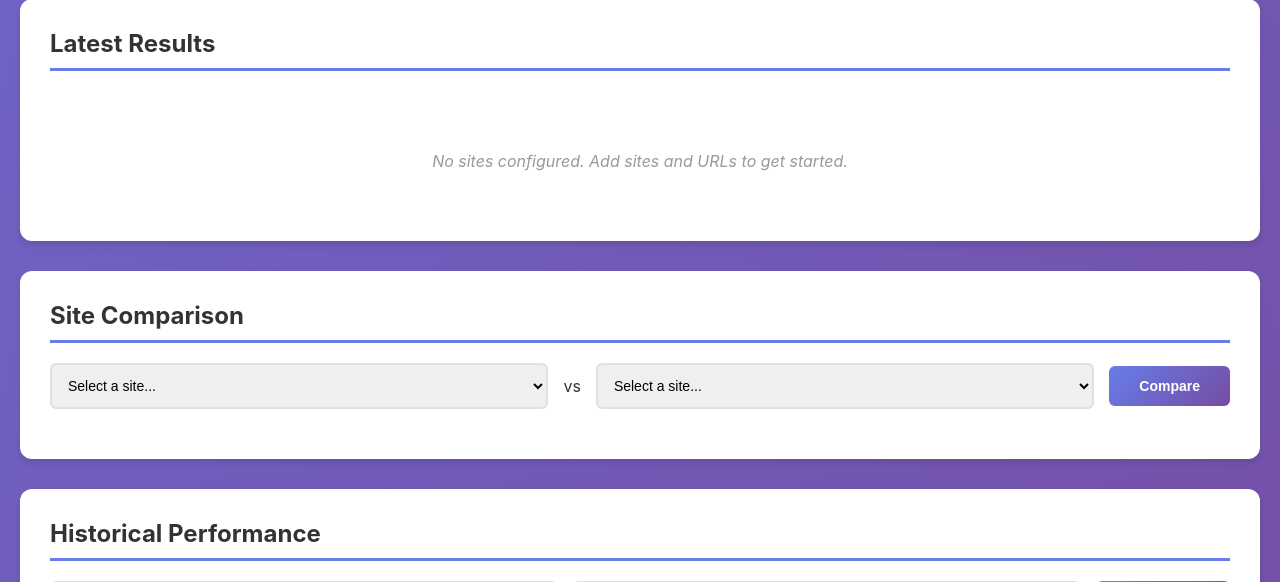
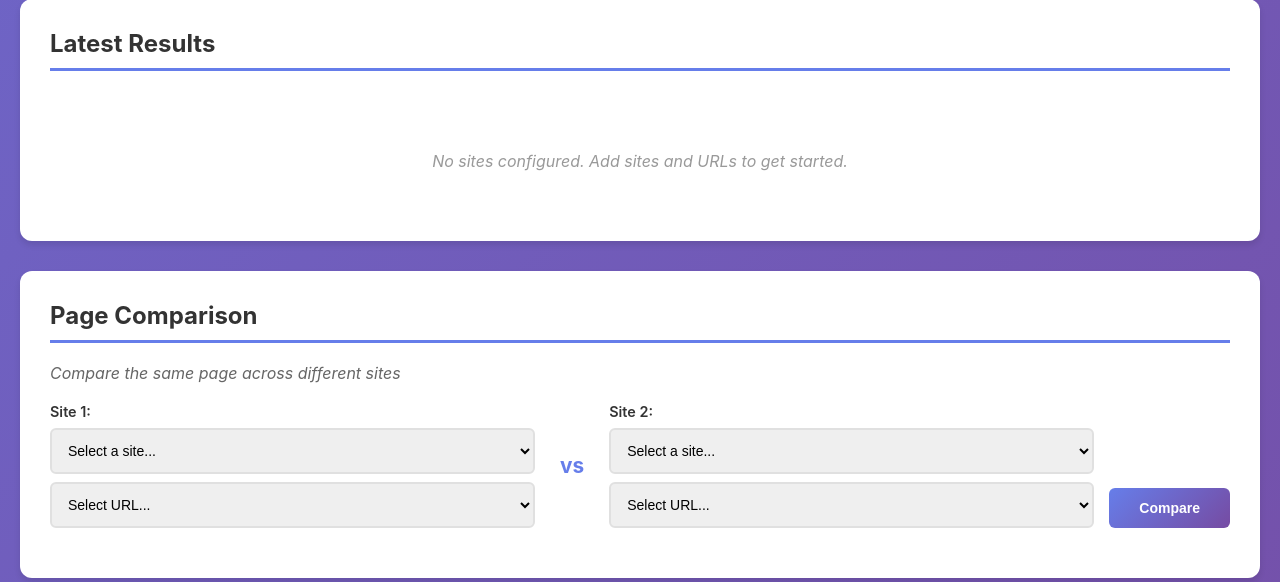
Before and after one commit to vorakas/pagespeed, a Flask app: page / in a window 1280 px wide. Shown: the part 2720-3302 px from the top of the page. Run offline with Flask 3, Linux system fonts and the light colour scheme; data that the repository does not hold is empty; some libraries are stand-ins or nearby versions.

Commit message:
Change comparison from site-based to URL-based

```diff
--- a/app.py
+++ b/app.py
@@ -261,6 +261,96 @@ def comparison():
         'site2': site2_results
     })
 
+@app.route('/api/comparison/urls')
+def url_comparison():
+    """Get comparison data between two specific URLs"""
+    url1_id = request.args.get('url1', type=int)
+    url2_id = request.args.get('url2', type=int)
+
+    if not url1_id or not url2_id:
+        return jsonify({'error': 'Both url1 and url2 parameters are required'}), 400
+
+    # Get latest result for each URL
+    conn = db.get_connection()
+    cursor = conn.cursor()
+
+    # Get URL 1 data
+    query = '''
+        SELECT
+            u.url,
+            s.name as site_name,
+            tr.performance_score,
+            tr.accessibility_score,
+            tr.best_practices_score,
+            tr.seo_score,
+            tr.fcp,
+            tr.lcp,
+            tr.cls,
+            tr.inp,
+            tr.ttfb,
+            tr.total_byte_weight,
+            tr.tested_at
+        FROM urls u
+        JOIN sites s ON u.site_id = s.id
+        LEFT JOIN (
+            SELECT url_id, MAX(tested_at) as max_date
+            FROM test_results
+            GROUP BY url_id
+        ) latest ON u.id = latest.url_id
+        LEFT JOIN test_results tr ON u.id = tr.url_id AND tr.tested_at = latest.max_date
+        WHERE u.id = %s
+    ''' if db.is_postgres else '''
+        SELECT
+            u.url,
+            s.name as site_name,
+            tr.performance_score,
+            tr.accessibility_score,
+            tr.best_practices_score,
+            tr.seo_score,
+            tr.fcp,
+            tr.lcp,
+            tr.cls,
+            tr.inp,
+            tr.ttfb,
+            tr.total_byte_weight,
+            tr.tested_at
+        FROM urls u
+        JOIN sites s ON u.site_id = s.id
+        LEFT JOIN (
+            SELECT url_id, MAX(tested_at) as max_date
+            FROM test_results
+            GROUP BY url_id
+        ) latest ON u.id = latest.url_id
+        LEFT JOIN test_results tr ON u.id = tr.url_id AND tr.tested_at = latest.max_date
+        WHERE u.id = ?
+    '''
+
+    cursor.execute(query, (url1_id,))
+    if db.is_postgres:
+        columns = [desc[0] for desc in cursor.description]
+        row = cursor.fetchone()
+        url1_data = dict(zip(columns, row)) if row else None
+    else:
+        row = cursor.fetchone()
+        url1_data = dict(row) if row else None
+
+    cursor.execute(query.replace('u.id = %s' if db.is_postgres else 'u.id = ?',
+                                  'u.id = %s' if db.is_postgres else 'u.id = ?'), (url2_id,))
+    if db.is_postgres:
+        columns = [desc[0] for desc in cursor.description]
+        row = cursor.fetchone()
+        url2_data = dict(zip(columns, row)) if row else None
+    else:
+        row = cursor.fetchone()
+        url2_data = dict(row) if row else None
+
+    conn.close()
+
+    return jsonify({
+        'url1': url1_data,
+        'url2': url2_data
+    })
+
 if __name__ == '__main__':
     # Create some sample data if database is empty
     sites = db.get_sites()
--- a/static/css/style.css
+++ b/static/css/style.css
@@ -311,19 +311,42 @@ button:disabled {
 .comparison-controls {
     display: flex;
     gap: 15px;
-    align-items: center;
+    align-items: flex-end;
     margin-bottom: 20px;
+    flex-wrap: wrap;
 }
 
-.comparison-controls select {
+.comparison-select-group {
+    display: flex;
+    flex-direction: column;
+    gap: 8px;
     flex: 1;
+    min-width: 250px;
+}
+
+.comparison-select-group label {
+    font-weight: 600;
+    color: #333;
+    font-size: 0.9em;
+}
+
+.comparison-select-group select {
     margin-bottom: 0;
+}
+
+.vs-text {
+    font-weight: 700;
+    font-size: 1.3em;
+    color: #667eea;
+    padding: 0 10px;
+    align-self: center;
 }
 
 .comparison-controls button {
     width: auto;
     padding: 12px 30px;
     margin-bottom: 0;
+    align-self: flex-end;
 }
 
 .comparison-grid {
--- a/static/js/app.js
+++ b/static/js/app.js
@@ -251,39 +251,76 @@ async function testAllSites() {
     }
 }
 
-// Load comparison between two sites
+// Load URLs for comparison dropdowns
+async function loadUrlsForComparison(siteNumber) {
+    const siteId = document.getElementById(`compareSite${siteNumber}`).value;
+    const urlSelect = document.getElementById(`compareUrl${siteNumber}`);
+
+    urlSelect.innerHTML = '<option value="">Select URL...</option>';
+
+    if (!siteId) return;
+
+    try {
+        const response = await fetch(`/api/sites/${siteId}/urls`);
+        const urls = await response.json();
+
+        urls.forEach(url => {
+            const option = document.createElement('option');
+            option.value = url.id;
+            option.textContent = url.url;
+            urlSelect.appendChild(option);
+        });
+    } catch (error) {
+        console.error('Error loading URLs for comparison:', error);
+    }
+}
+
+// Load comparison between two URLs
 async function loadComparison() {
-    const site1Id = document.getElementById('compareSite1').value;
-    const site2Id = document.getElementById('compareSite2').value;
+    const url1Id = document.getElementById('compareUrl1').value;
+    const url2Id = document.getElementById('compareUrl2').value;
     const resultsDiv = document.getElementById('comparisonResults');
 
-    if (!site1Id || !site2Id) {
-        alert('Please select both sites to compare');
+    if (!url1Id || !url2Id) {
+        alert('Please select URLs from both sites to compare');
         return;
     }
 
     resultsDiv.innerHTML = '<div class="loading">Loading comparison...</div>';
 
     try {
-        const response = await fetch(`/api/comparison?site1=${site1Id}&site2=${site2Id}`);
+        const response = await fetch(`/api/comparison/urls?url1=${url1Id}&url2=${url2Id}`);
         const data = await response.json();
 
-        const site1Name = sites.find(s => s.id == site1Id).name;
-        const site2Name = sites.find(s => s.id == site2Id).name;
+        if (!data.url1 || !data.url2) {
+            resultsDiv.innerHTML = '<div class="no-data">No test results available for one or both URLs</div>';
+            return;
+        }
 
         let html = '<div class="comparison-grid">';
 
-        // Site 1
-        html += `<div class="comparison-site"><h3>${site1Name}</h3>`;
-        html += formatComparisonResults(data.site1);
+        // URL 1
+        html += `<div class="comparison-site">`;
+        html += `<h3>${data.url1.site_name}</h3>`;
+        html += `<p class="comparison-url">${data.url1.url}</p>`;
+        html += formatUrlComparisonResults(data.url1);
         html += '</div>';
 
-        // Site 2
-        html += `<div class="comparison-site"><h3>${site2Name}</h3>`;
-        html += formatComparisonResults(data.site2);
+        // URL 2
+        html += `<div class="comparison-site">`;
+        html += `<h3>${data.url2.site_name}</h3>`;
+        html += `<p class="comparison-url">${data.url2.url}</p>`;
+        html += formatUrlComparisonResults(data.url2);
         html += '</div>';
 
         html += '</div>';
+
+        // Add difference summary
+        html += '<div class="comparison-summary">';
+        html += '<h4>Performance Difference</h4>';
+        html += formatComparisonDifference(data.url1, data.url2);
+        html += '</div>';
+
         resultsDiv.innerHTML = html;
 
     } catch (error) {
@@ -292,29 +329,87 @@ async function loadComparison() {
     }
 }
 
-// Format comparison results
-function formatComparisonResults(results) {
-    if (results.length === 0) {
-        return '<div class="no-data">No test results available</div>';
-    }
+// Format URL comparison results
+function formatUrlComparisonResults(result) {
+    let html = '<div class="metric-group">';
+    html += '<h4>Lighthouse Scores</h4>';
+    html += `<div class="metric-row"><span class="metric-label">Performance:</span>${formatScore(result.performance_score)}</div>`;
+    html += `<div class="metric-row"><span class="metric-label">Accessibility:</span>${formatScore(result.accessibility_score)}</div>`;
+    html += `<div class="metric-row"><span class="metric-label">Best Practices:</span>${formatScore(result.best_practices_score)}</div>`;
+    html += `<div class="metric-row"><span class="metric-label">SEO:</span>${formatScore(result.seo_score)}</div>`;
+    html += '</div>';
 
-    const avg = {
-        performance: average(results.map(r => r.performance_score)),
-        accessibility: average(results.map(r => r.accessibility_score)),
-        best_practices: average(results.map(r => r.best_practices_score)),
-        seo: average(results.map(r => r.seo_score))
-    };
+    html += '<div class="metric-group">';
+    html += '<h4>Core Web Vitals</h4>';
+    html += `<div class="metric-row"><span class="metric-label">FCP:</span>${formatFCP(result.fcp)}</div>`;
+    html += `<div class="metric-row"><span class="metric-label">LCP:</span>${formatLCP(result.lcp)}</div>`;
+    html += `<div class="metric-row"><span class="metric-label">CLS:</span>${formatCLS(result.cls)}</div>`;
+    html += `<div class="metric-row"><span class="metric-label">INP:</span>${formatINP(result.inp)}</div>`;
+    html += `<div class="metric-row"><span class="metric-label">TTFB:</span>${formatTTFB(result.ttfb)}</div>`;
+    html += '</div>';
 
-    let html = '<div class="metric-row"><span class="metric-label">Avg Performance:</span>' + formatScore(avg.performance) + '</div>';
-    html += '<div class="metric-row"><span class="metric-label">Avg Accessibility:</span>' + formatScore(avg.accessibility) + '</div>';
-    html += '<div class="metric-row"><span class="metric-label">Avg Best Practices:</span>' + formatScore(avg.best_practices) + '</div>';
-    html += '<div class="metric-row"><span class="metric-label">Avg SEO:</span>' + formatScore(avg.seo) + '</div>';
-    html += `<div class="metric-row"><span class="metric-label">URLs Tested:</span><span>${results.length}</span></div>`;
+    html += '<div class="metric-group">';
+    html += '<h4>Additional Info</h4>';
+    html += `<div class="metric-row"><span class="metric-label">Page Size:</span><span>${formatPageSize(result.total_byte_weight)}</span></div>`;
+    html += `<div class="metric-row"><span class="metric-label">Last Tested:</span><span>${formatDate(result.tested_at)}</span></div>`;
+    html += '</div>';
 
     return html;
 }
 
-// Update URLs dropdown when site is selected for charts
+// Format comparison difference
+function formatComparisonDifference(url1, url2) {
+    const metrics = [
+        { name: 'Performance', key: 'performance_score', format: 'score' },
+        { name: 'FCP', key: 'fcp', format: 'ms', lower: true },
+        { name: 'LCP', key: 'lcp', format: 'ms', lower: true },
+        { name: 'CLS', key: 'cls', format: 'decimal', lower: true },
+        { name: 'INP', key: 'inp', format: 'ms', lower: true },
+        { name: 'TTFB', key: 'ttfb', format: 'ms', lower: true },
+        { name: 'Page Size', key: 'total_byte_weight', format: 'bytes', lower: true }
+    ];
+
+    let html = '<div class="difference-grid">';
+
+    metrics.forEach(metric => {
+        const val1 = url1[metric.key];
+        const val2 = url2[metric.key];
+
+        if (val1 === null || val1 === undefined || val2 === null || val2 === undefined) {
+            return;
+        }
+
+        const diff = val1 - val2;
+        const absDiff = Math.abs(diff);
+
+        // Determine if difference is better or worse
+        const isBetter = metric.lower ? (diff < 0) : (diff > 0);
+        const diffClass = isBetter ? 'diff-better' : 'diff-worse';
+        const arrow = isBetter ? '↑' : '↓';
+
+        let formattedDiff;
+        if (metric.format === 'score') {
+            formattedDiff = `${absDiff.toFixed(1)} points`;
+        } else if (metric.format === 'ms') {
+            formattedDiff = `${Math.round(absDiff)}ms`;
+        } else if (metric.format === 'decimal') {
+            formattedDiff = absDiff.toFixed(3);
+        } else if (metric.format === 'bytes') {
+            formattedDiff = formatPageSize(absDiff);
+        }
+
+        html += `<div class="difference-item">`;
+        html += `<span class="diff-metric">${metric.name}:</span>`;
+        html += `<span class="${diffClass}">${arrow} ${formattedDiff} ${isBetter ? 'better' : 'worse'} on ${url1.site_name}</span>`;
+        html += `</div>`;
+    });
+
+    html += '</div>';
+    return html;
+}
+
+// Update historical chart
+// Update historical chart
 async function updateUrlsForChart() {
     const siteId = document.getElementById('chartSiteSelect').value;
     const urlSelect = document.getElementById('chartUrlSelect');
--- a/templates/index.html
+++ b/templates/index.html
@@ -190,15 +190,28 @@
 
         <!-- Comparison Section -->
         <section class="comparison-section">
-            <h2>Site Comparison</h2>
+            <h2>Page Comparison</h2>
+            <p class="reference-description">Compare the same page across different sites</p>
             <div class="comparison-controls">
-                <select id="compareSite1">
-                    <option value="">Select first site...</option>
-                </select>
-                <span>vs</span>
-                <select id="compareSite2">
-                    <option value="">Select second site...</option>
-                </select>
+                <div class="comparison-select-group">
+                    <label>Site 1:</label>
+                    <select id="compareSite1" onchange="loadUrlsForComparison(1)">
+                        <option value="">Select first site...</option>
+                    </select>
+                    <select id="compareUrl1">
+                        <option value="">Select URL...</option>
+                    </select>
+                </div>
+                <span class="vs-text">vs</span>
+                <div class="comparison-select-group">
+                    <label>Site 2:</label>
+                    <select id="compareSite2" onchange="loadUrlsForComparison(2)">
+                        <option value="">Select second site...</option>
+                    </select>
+                    <select id="compareUrl2">
+                        <option value="">Select URL...</option>
+                    </select>
+                </div>
                 <button onclick="loadComparison()">Compare</button>
             </div>
             <div id="comparisonResults"></div>
```
Also changed, not shown: other parts of static/css/style.css (+67 -1 lines).
